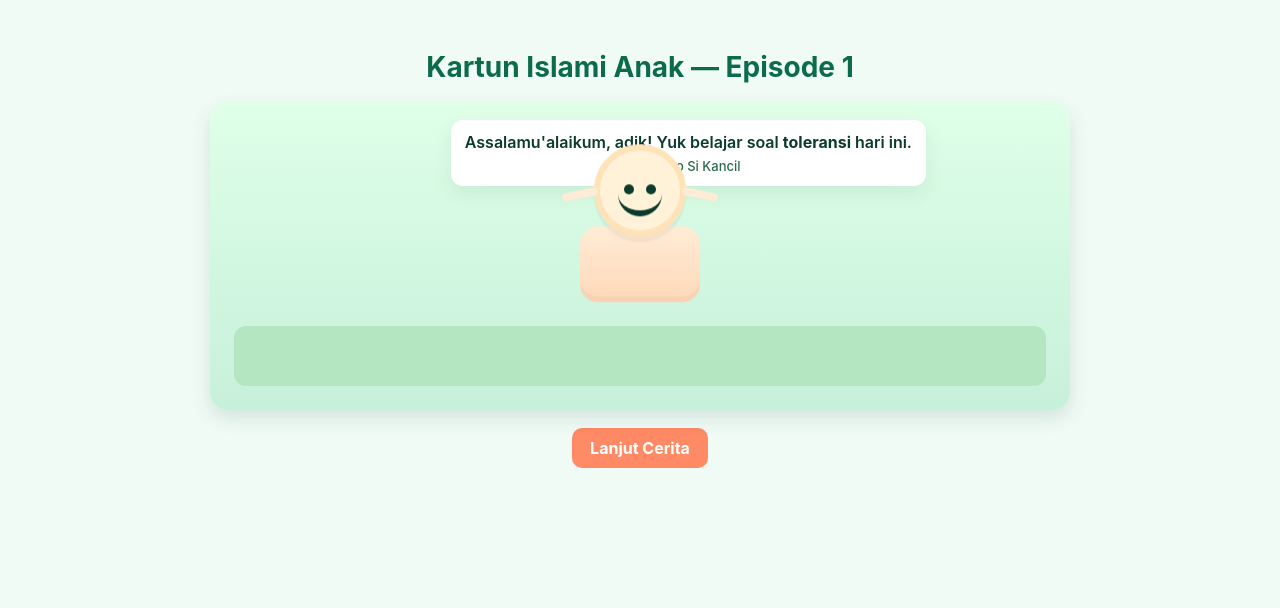
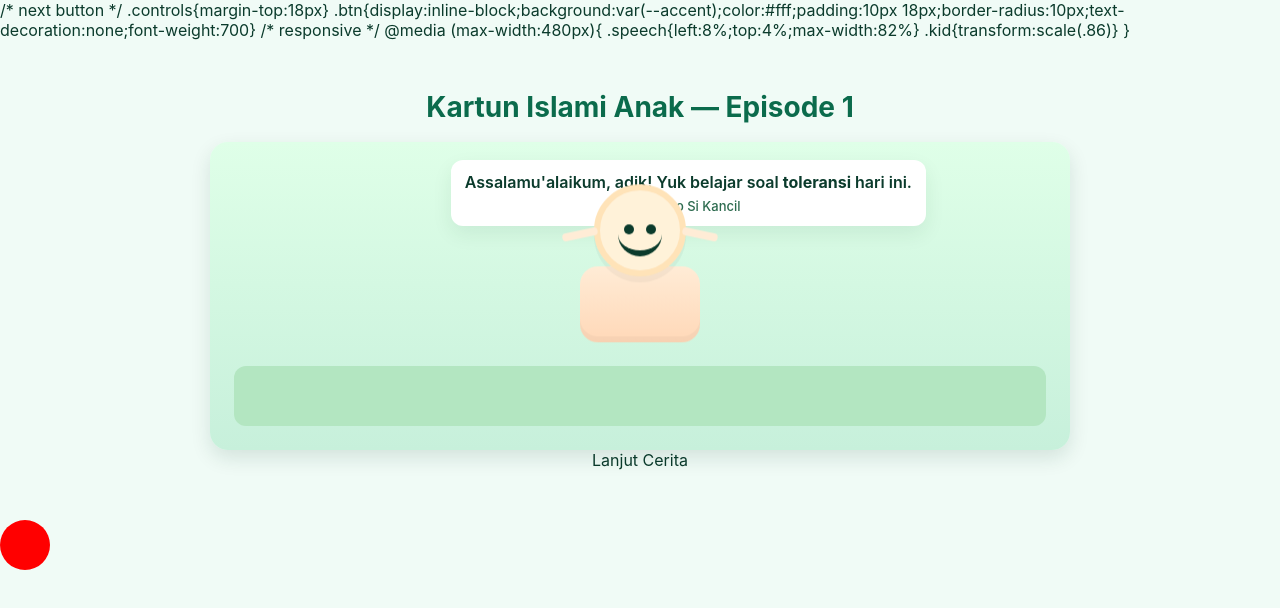
Before and after one commit to depstudio11/Kartun-Islami-Anak, a plain HTML site: page index.html in a window 1280 px wide. Drawn offline with Linux system fonts and the light colour scheme.

Commit message:
Update index.html

```diff
--- a/index.html
+++ b/index.html
@@ -33,7 +33,26 @@
     0%{transform:translateY(0)}
     50%{transform:translateY(-10px)}
     100%{transform:translateY(0)}
-  }
+  }<svg width="200" height="200">
+  <circle cx="50" cy="100" r="30" fill="blue">
+    <animate attributeName="cx" from="50" to="150" dur="2s" repeatCount="indefinite"/>
+  </circle>
+</svg><div class="bola"></div>
+
+<style>
+.bola {
+  width: 50px;
+  height: 50px;
+  background: red;
+  border-radius: 50%;
+  animation: lompat 1s infinite;
+}
+@keyframes lompat {
+  0% { transform: translateY(0px); }
+  50% { transform: translateY(-40px); }
+  100% { transform: translateY(0px); }
+}
+</style>
   /* next button */
   .controls{margin-top:18px}
   .btn{display:inline-block;background:var(--accent);color:#fff;padding:10px 18px;border-radius:10px;text-decoration:none;font-weight:700}
@@ -71,7 +90,23 @@
       <a class="btn" id="next">Lanjut Cerita</a>
     </div>
   </main>
+<div class="bola"></div>
 
+<style>
+.bola {
+  width: 50px;
+  height: 50px;
+  background: red;
+  border-radius: 50%;
+  animation: lompat 1s infinite;
+}
+
+@keyframes lompat {
+  0% { transform: translateY(0px); }
+  50% { transform: translateY(-60px); }
+  100% { transform: translateY(0px); }
+}
+</style>
 <script>
   // kecil: alur dialog + perubahan teks (bisa diperluas jadi episode)
   const lines = [
```
